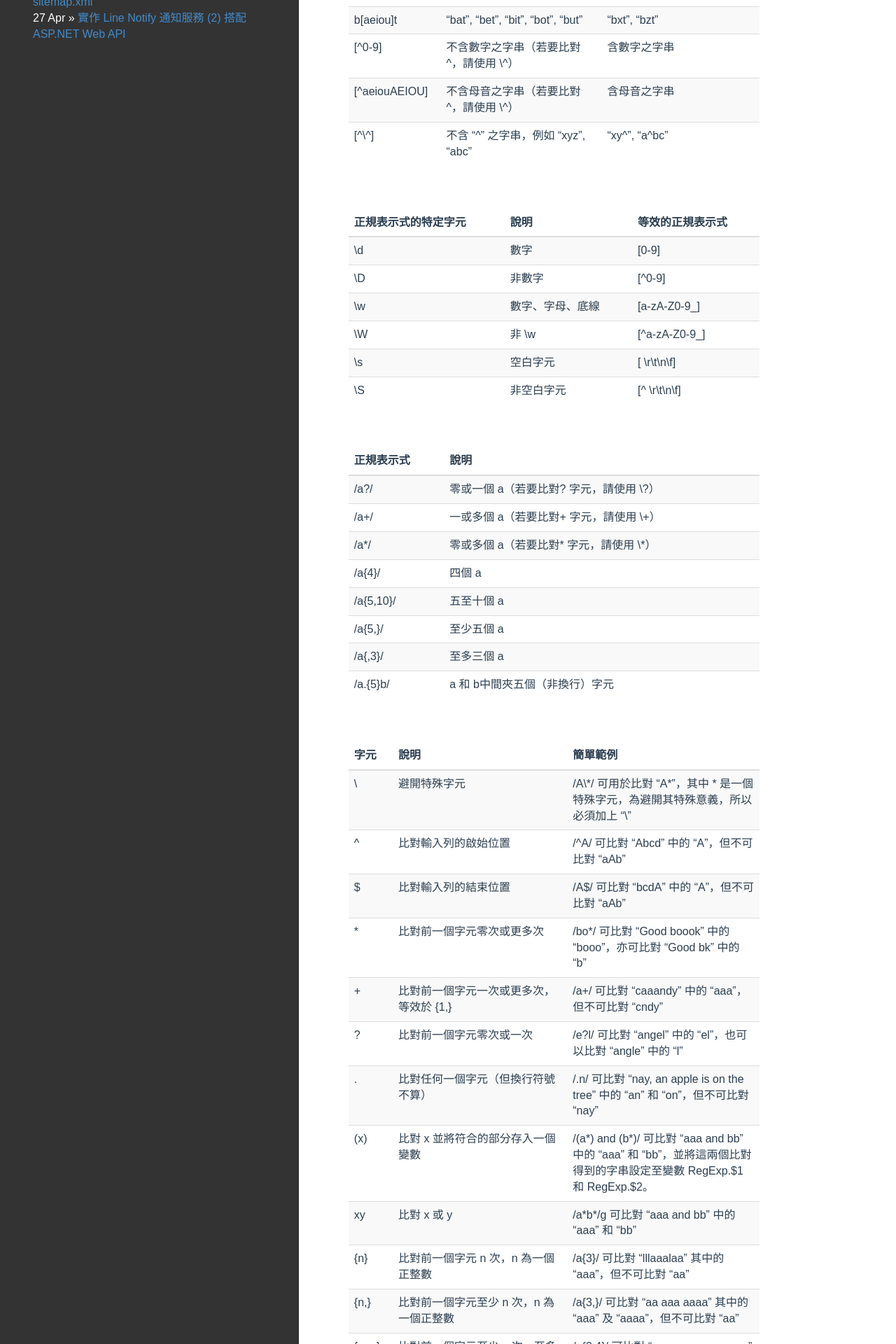
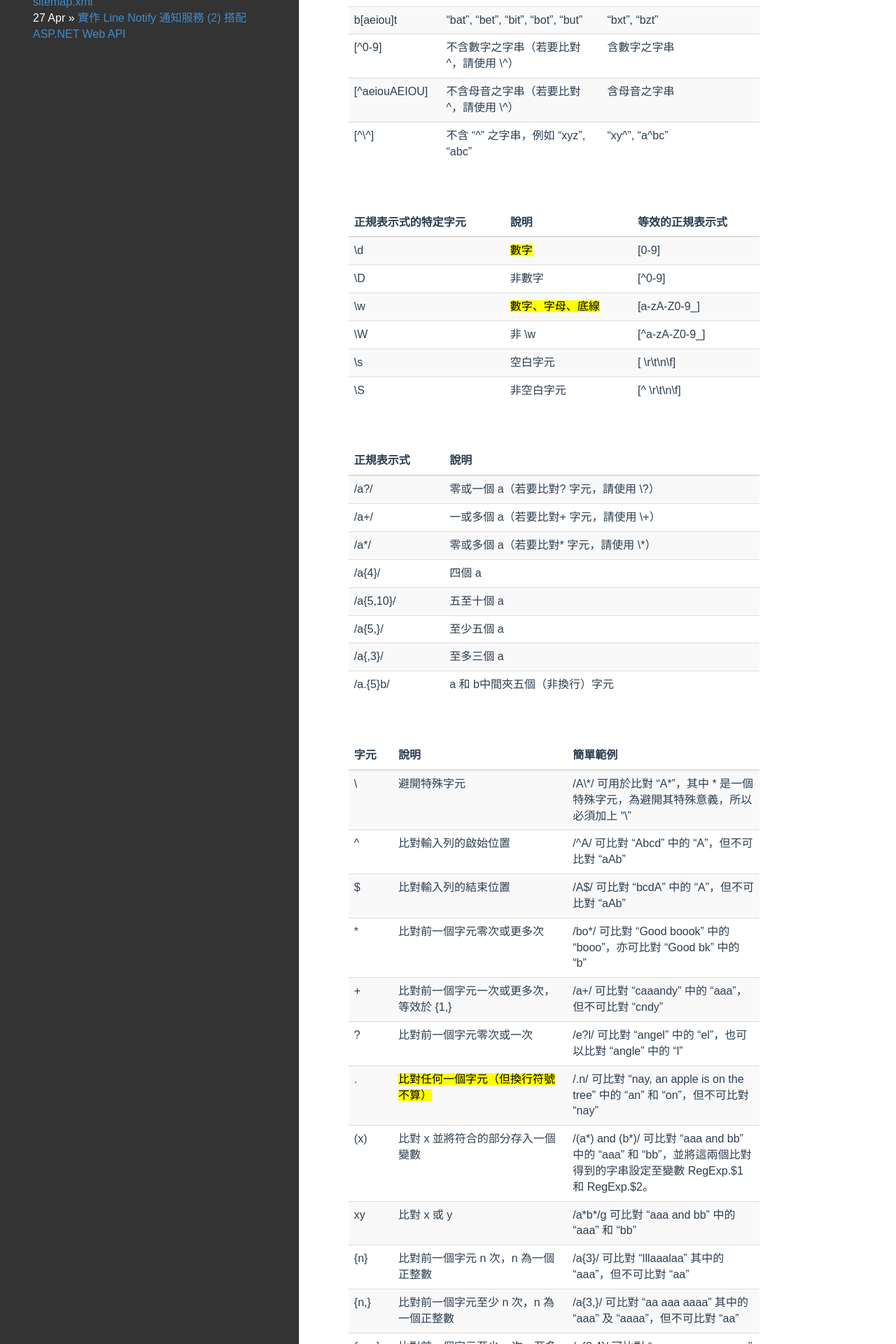
Before and after one commit to poychang/poychang.github.io, a Jekyll site: the page built from _posts/1970-01-01-regular-expression.md, in a window 1280 px wide. Shown: the part 750-2670 px from the top of the page at 70% size. Built offline with Jekyll 4.4.1, drawn with Linux system fonts in a browser that asks for light colours; some web fonts are replaced; comment, search, counter and statistics services are not loaded.

```diff
--- a/_posts/1970-01-01-regular-expression.md
+++ b/_posts/1970-01-01-regular-expression.md
@@ -89,7 +89,7 @@ categories: []
   <tbody>
     <tr>
       <td>\d</td>
-      <td>數字</td>
+      <td><mark>數字</mark></td>
       <td>[0-9]</td>
     </tr>
     <tr>
@@ -99,7 +99,7 @@ categories: []
     </tr>
     <tr>
       <td>\w</td>
-      <td>數字、字母、底線</td>
+      <td><mark>數字、字母、底線</mark></td>
       <td>[a-zA-Z0-9_]</td>
     </tr>
     <tr>
@@ -204,7 +204,7 @@ categories: []
     </tr>
     <tr>
       <td>.</td>
-      <td>比對任何一個字元（但換行符號不算）</td>
+      <td><mark>比對任何一個字元（但換行符號不算）</mark></td>
       <td>/.n/ 可比對 &#8220;nay, an apple is on the tree&#8221; 中的 &#8220;an&#8221; 和 &#8220;on&#8221;，但不可比對 &#8220;nay&#8221;</td>
     </tr>
     <tr>
```
